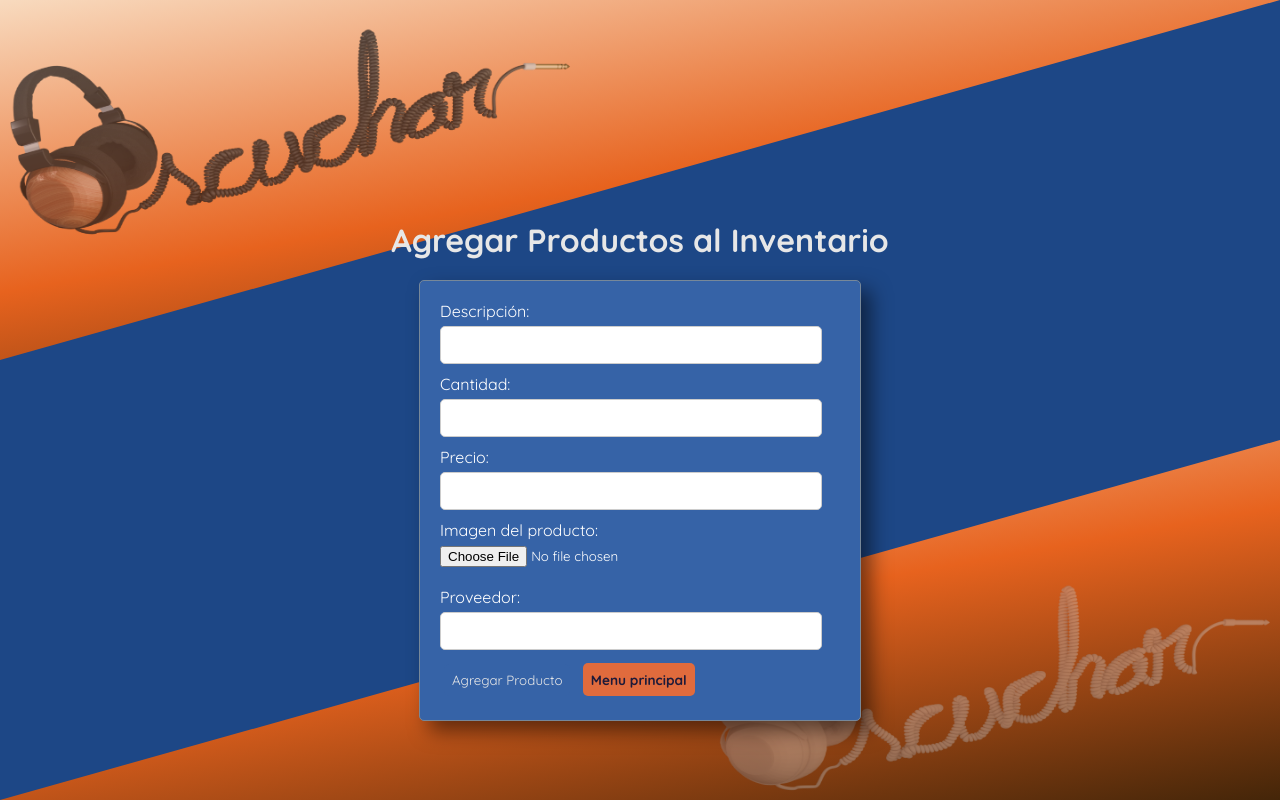
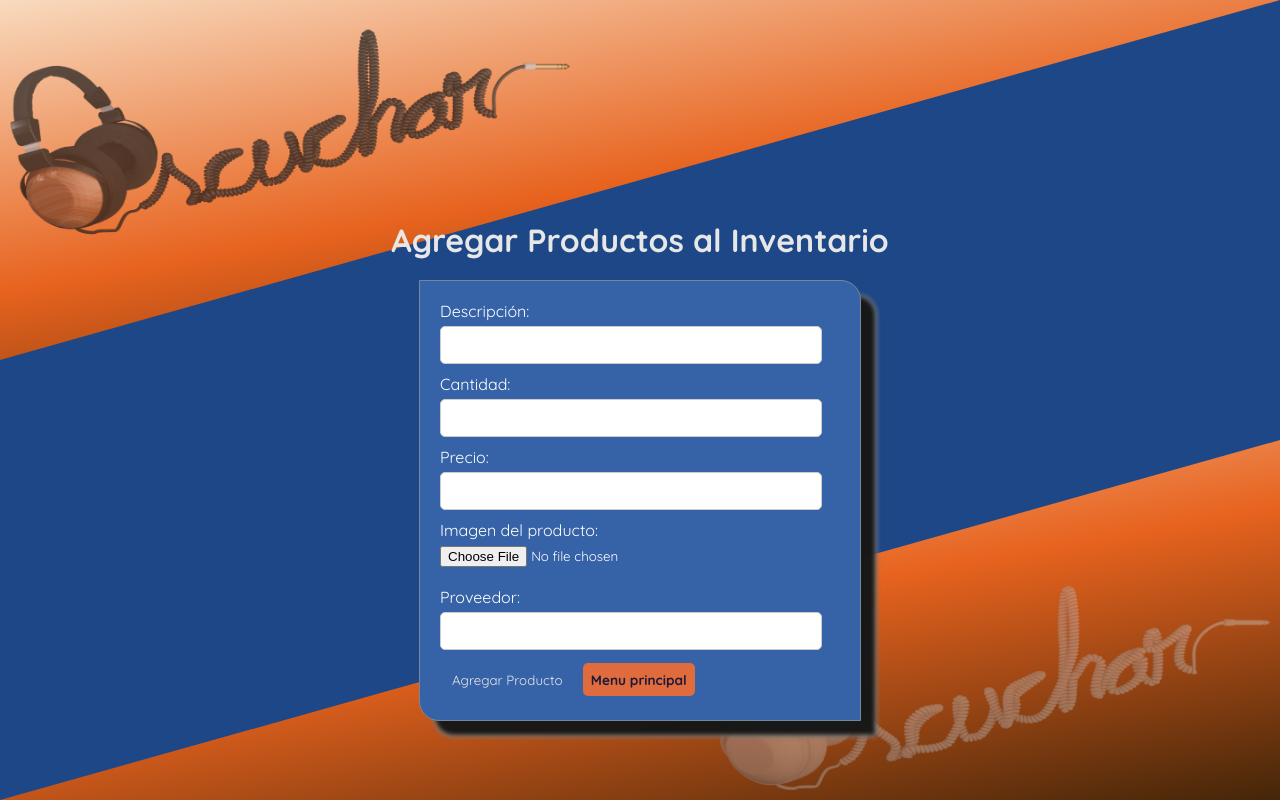
Before and after one commit to ldelu/codoacodo, a Flask app: page /altas in a window 1280 px wide. Run offline with Flask 3, Linux system fonts and the light colour scheme.

Commit message:
Update estilos.css

```diff
--- a/BackEnd/Escuchar/static/css/estilos.css
+++ b/BackEnd/Escuchar/static/css/estilos.css
@@ -222,8 +222,9 @@ form {
     padding: 20px;
     background-color: #3663a7;
     border: 1px solid lightslategray;
-    border-radius: 5px;
-    box-shadow: 10px 10px 20px rgba(0, 0, 0, 0.5);
+    border-radius: 0px 20px 0px 20px;
+    box-shadow: 15px 15px 5px rgba(0, 0, 0, 0.9),
+    15px 15px 5px rgba(255, 255, 255, 0.9);
 }
 
 table {
```
